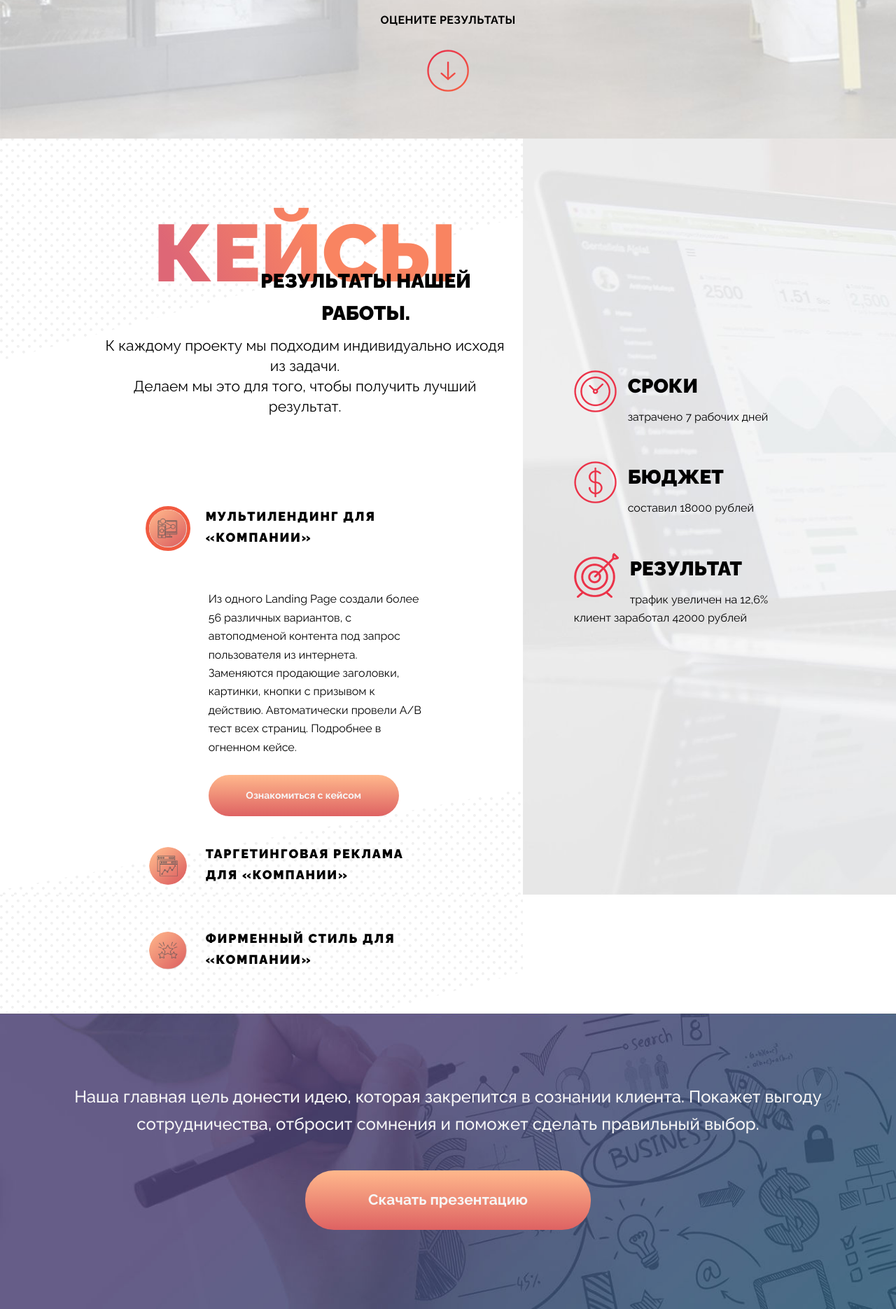
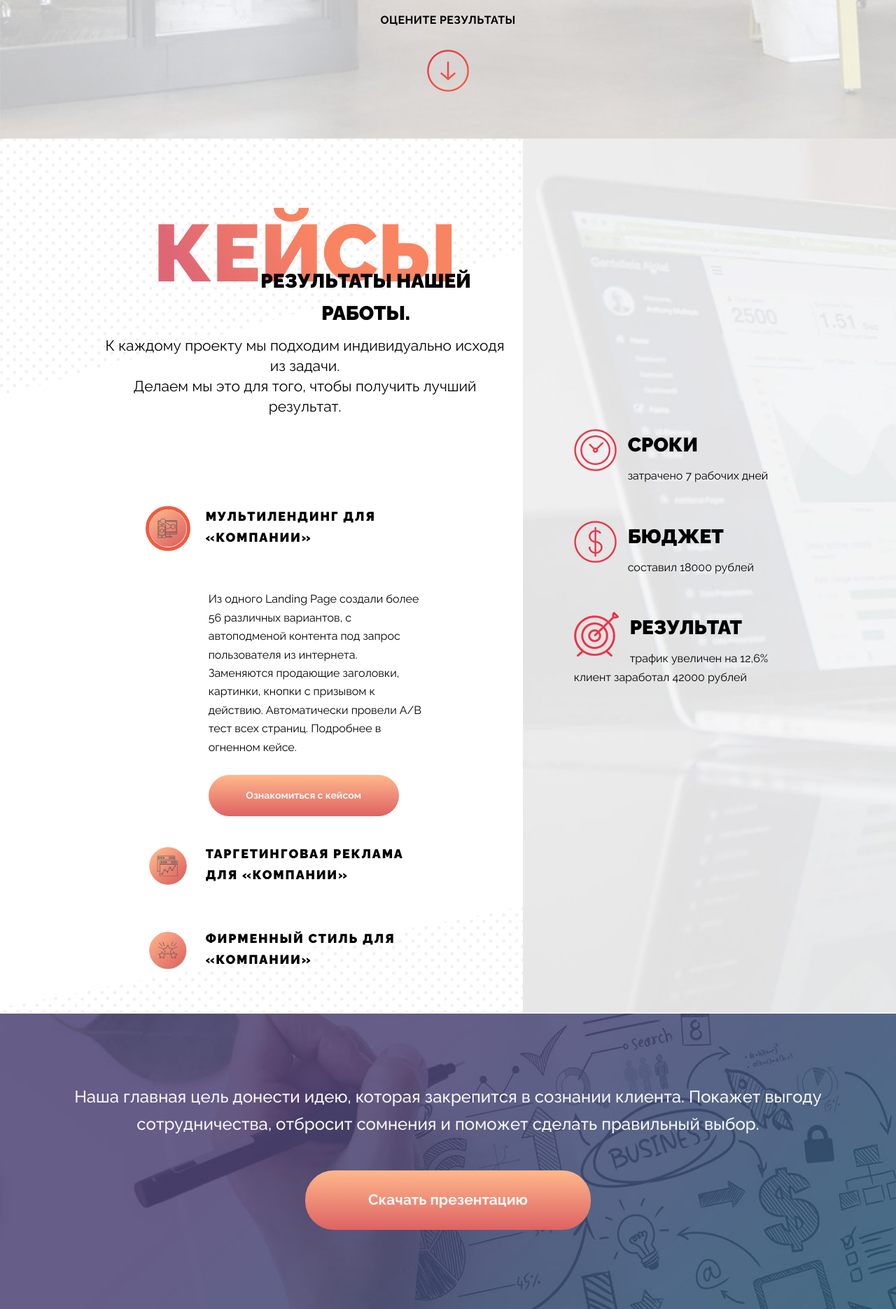
Before and after one commit to zinovyevaleks/TLSmedia, a PHP site: page / in a window 1280 px wide; the page is wider, and only the part inside the window is pictured. Shown: the part 936-2806 px from the top of that part at 70% size. Run offline with PHP 8.4, Linux system fonts and the light colour scheme; some web fonts are replaced.

Commit message:
Праввки под мобилку, изменили файл прайса.

```diff
--- a/app/index.html
+++ b/app/index.html
@@ -707,13 +707,13 @@
 				</div>
 			</div>
 			<div class="row">
-				<div class="col-md-6">
+				<div class="col-lg-6">
 					<p class="adress">г. Новосибирск Жуковского 96/2</p>
 				</div>
-				<div class="col-md-3">
+				<div class="col-lg-3">
 					<a href="tel:+73832021919">+73832021919</a>
 				</div>
-				<div class="col-md-3">
+				<div class="col-lg-3">
 					<a href="mailto:contact@tls.media">contact@tls.media</a>
 				</div>
 			</div>
--- a/app/scss/_cases.scss
+++ b/app/scss/_cases.scss
@@ -2,6 +2,8 @@
 .cases {
     &_left {
         background-image: url("../img/cases_bg-left.png");
+        background-repeat: no-repeat;
+        background-size: cover;
         // max-height: 1080px;
 
         h2 {
@@ -107,12 +109,13 @@
     &_right {
         background-image: url("../img/cases_bg-right.jpg");
         background-repeat: no-repeat;
+        background-size: cover;
         display: -webkit-flex;
         display: -ms-flex;
         display: flex;
         flex-direction: column;
         justify-content: center;
-        height: 1080px;
+        // height: 1080px;
 
         .media {
             margin-left: 58px;
--- a/app/scss/_media.scss
+++ b/app/scss/_media.scss
@@ -6,6 +6,27 @@
 @include media-breakpoint-down(md) {
 	.principles .card {
 		margin-top: 30px;
+	}
+
+	.footer {
+
+
+		h4 {
+			text-align: center;
+		}
+
+		.col-lg-4 {
+			text-align: center;
+		}
+
+		.col-lg-3 {
+			text-align: center;
+		}
+
+		.col-lg-6 {
+			text-align: center;
+			margin-top: 40px;
+		}
 	}
 
 }
@@ -165,6 +186,10 @@
 			text-align: center;
 		}
 
+		.col-lg-3 {
+			text-align: center;
+		}
+
 		.col-lg-6 {
 			text-align: center;
 			margin-top: 40px;
```
Also changed, not shown: app/css/main.min.css.
